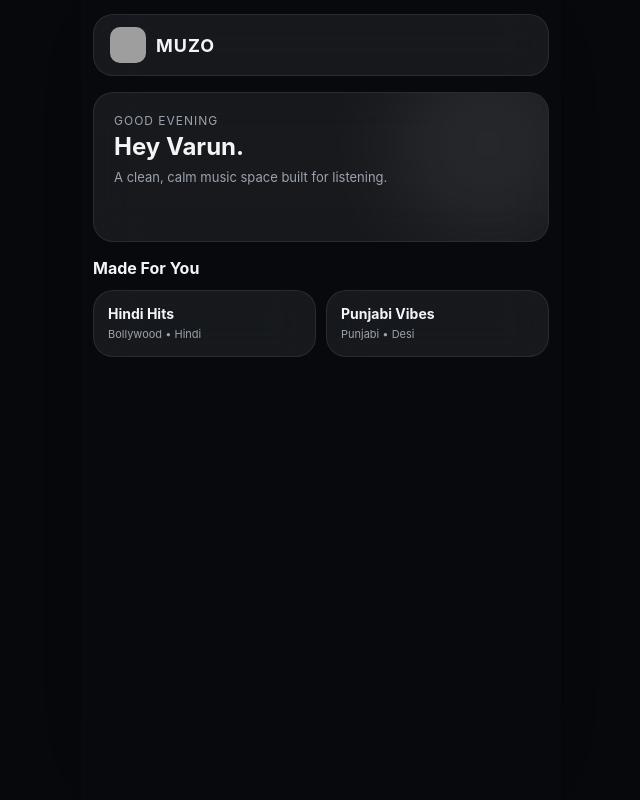
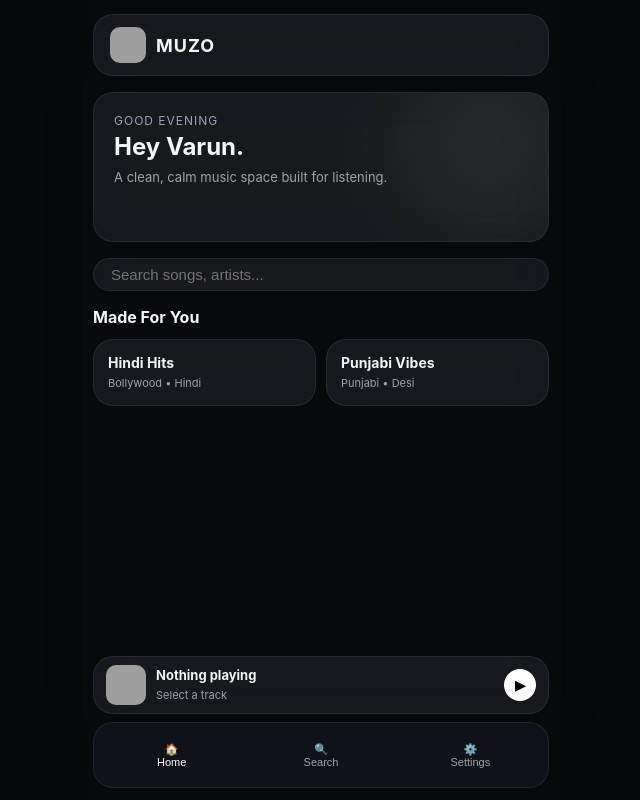
Before and after one commit to varunmaurya3656-create/muzo-app, a plain HTML site: page index.html in a window 1280 px wide. Shown: the whole page, without its empty margins (319-959 px from the left). Drawn offline with Linux system fonts and the light colour scheme; grey boxes are pictures that could not be loaded.

Commit message:
Update index.html

```diff
--- a/index.html
+++ b/index.html
@@ -33,7 +33,6 @@
     ]
   }'>
 
-  <!-- PWA Service Worker Engine -->
   <script>
     if ('serviceWorker' in navigator) {
       window.addEventListener('load', () => {
@@ -43,14 +42,15 @@
           self.addEventListener('fetch', e => e.respondWith(fetch(e.request)));
         `;
         const blob = new Blob([swContent], { type: 'application/javascript' });
-        navigator.serviceWorker.register(URL.createObjectURL(blob)).catch(err => console.log('SW Reg Error:', err));
+        navigator.serviceWorker.register(URL.createObjectURL(blob)).catch(err => console.log(err));
       });
     }
   </script>
 
   <style>
     :root{--bg:#0e1014;--bg2:#171a20;--glass:rgba(255,255,255,.065);--glass2:rgba(255,255,255,.095);--line:rgba(255,255,255,.08);--accent:#fff;--text:#f3f4f6;--muted:#9ca3af}
-    *{box-sizing:border-box;-webkit-tap-highlight-color:transparent}html,body{margin:0;min-height:100%;background:#080a0e;color:var(--text);font-family:-apple-system,BlinkMacSystemFont,"SF Pro Display",sans-serif;overflow-x:hidden}
+    *{box-sizing:border-box;-webkit-tap-highlight-color:transparent}
+    html,body{margin:0;min-height:100%;background:#080a0e;color:var(--text);font-family:-apple-system,BlinkMacSystemFont,"SF Pro Display",sans-serif;overflow-x:hidden}
     body:before{content:"";position:fixed;inset:0;z-index:-3;background:radial-gradient(circle at 10% 10%,#1c2028,#07090d 50%,#040507);pointer-events:none}
     .glass,.card,.header,.bottomNav,.mini,.modalSheet,.searchBox,.row,.mix,.trend,.loginCard,.profileCard,.setting,.pill,.subCard{background:var(--glass);backdrop-filter:blur(22px);-webkit-backdrop-filter:blur(22px);border:1px solid var(--line);border-radius:20px}
     .app{width:min(100%,480px);min-height:100dvh;margin:0 auto;padding:14px 12px calc(112px + env(safe-area-inset-bottom));position:relative;box-sizing:border-box}
@@ -60,10 +60,37 @@
     .bottomNav{position:fixed;z-index:40;bottom:max(12px,env(safe-area-inset-bottom));left:50%;transform:translateX(-50%);width:min(calc(100% - 24px),456px);height:66px;display:grid;grid-template-columns:repeat(3,1fr);padding:6px;gap:6px;background:rgba(18,21,27,.82)}
     .playerShade,.modalShade{position:fixed;inset:0;background:rgba(0,0,0,.62);backdrop-filter:blur(18px);-webkit-backdrop-filter:blur(18px);z-index:50;display:none}
     @media(min-width:700px){body{background:#07090d}.app{box-shadow:0 0 100px #0007}}
+    .hidden{display:none!important}
+    .primary{background:#fff;color:#000;border:0;padding:12px;border-radius:12px;font-weight:bold;width:100%;cursor:pointer}
+    .navBtn{background:transparent;border:0;color:var(--muted);display:flex;flex-direction:column;align-items:center;justify-content:center;font-size:11px;cursor:pointer}
+    .navBtn.active{color:#fff}
+    .mini{position:fixed;bottom:86px;left:50%;transform:translateX(-50%);width:min(calc(100% - 24px),456px);padding:8px 12px;display:flex;align-items:center;gap:10px;z-index:39}
+    .mini img{width:40px;height:40px;border-radius:10px;object-fit:cover}
   </style>
 </head>
 <body>
-  <div class="app">
+  <div id="splash" class="splash" style="position:fixed;inset:0;background:#080a0e;z-index:100;display:grid;place-items:center;">
+    <div style="text-align:center;">
+      <img src="https://i.ibb.co/hxnwJYr2/logo.png" style="width:64px;height:64px;border-radius:16px;margin-bottom:12px;">
+      <h2 style="margin:0;">MUZO</h2>
+    </div>
+  </div>
+
+  <div id="authScreen" class="authScreen hidden" style="position:fixed;inset:0;background:#080a0e;z-index:90;padding:20px;display:grid;place-items:center;">
+    <div class="loginCard" style="width:100%;max-width:360px;padding:24px;text-align:center;">
+      <img src="https://i.ibb.co/hxnwJYr2/logo.png" style="width:48px;height:48px;border-radius:12px;margin-bottom:12px;">
+      <h1 style="margin:0 0 4px;font-size:20px;">Welcome to MUZO</h1>
+      <p style="color:var(--muted);font-size:12px;margin-bottom:20px;">Your music. Your world. Beautifully personal.</p>
+      <button id="googleBtn" class="primary google" type="button">Continue with Google</button>
+      <div style="margin:15px 0;font-size:10px;color:var(--muted);">OR</div>
+      <input id="email" type="email" placeholder="you@example.com" style="width:100%;padding:12px;margin-bottom:10px;border-radius:10px;border:1px solid var(--line);background:rgba(255,255,255,.05);color:#fff;">
+      <input id="password" type="password" placeholder="Password" style="width:100%;padding:12px;margin-bottom:12px;border-radius:10px;border:1px solid var(--line);background:rgba(255,255,255,.05);color:#fff;">
+      <button id="emailBtn" class="primary" type="button">Sign In</button>
+      <div id="authError" class="error hidden" style="color:#ef4444;font-size:12px;margin-top:10px;"></div>
+    </div>
+  </div>
+
+  <div id="app" class="app hidden">
     <header class="header" style="display:flex;justify-content:space-between;align-items:center;padding:12px 16px;margin-bottom:16px;">
       <div style="display:flex;align-items:center;gap:10px;">
         <img src="https://i.ibb.co/hxnwJYr2/logo.png" alt="MUZO" style="width:36px;height:36px;border-radius:10px;object-fit:cover;">
@@ -72,11 +99,15 @@
       <button onclick="installPWA()" id="pwaInstallBtn" style="background:#fff;color:#000;border:0;padding:8px 14px;border-radius:12px;font-weight:bold;font-size:12px;cursor:pointer;display:none;">INSTALL APP</button>
     </header>
 
-    <main id="mainContent">
+    <main id="main">
       <div class="hero glass" style="margin-bottom:16px;">
         <div style="font-size:12px;color:var(--muted);text-transform:uppercase;letter-spacing:1px;">Good Evening</div>
         <h1 style="margin:4px 0 8px;font-size:24px;">Hey Varun.</h1>
         <p style="margin:0;color:var(--muted);font-size:13px;">A clean, calm music space built for listening.</p>
+      </div>
+
+      <div class="searchBox">
+        <input type="text" id="searchInput" placeholder="Search songs, artists...">
       </div>
 
       <div style="margin-bottom:20px;">
@@ -93,9 +124,31 @@
         </div>
       </div>
     </main>
+
+    <div id="mini" class="mini glass">
+      <img id="miniArt" src="https://i.ibb.co/hxnwJYr2/logo.png" alt="">
+      <div style="flex:1;overflow:hidden;">
+        <b id="miniTitle" style="display:block;font-size:13px;white-space:nowrap;overflow:hidden;text-overflow:ellipsis;">Nothing playing</b>
+        <span id="miniArtist" style="font-size:11px;color:var(--muted);">Select a track</span>
+      </div>
+      <button id="playBtn" style="background:#fff;color:#000;border:0;width:32px;height:32px;border-radius:50%;font-weight:bold;">▶</button>
+    </div>
+
+    <nav id="nav" class="bottomNav">
+      <button class="navBtn active" data-tab="home"><span>🏠</span><span>Home</span></button>
+      <button class="navBtn" data-tab="search"><span>🔍</span><span>Search</span></button>
+      <button class="navBtn" data-tab="settings"><span>⚙️</span><span>Settings</span></button>
+    </nav>
   </div>
 
+  <audio id="audio" preload="metadata" playsinline></audio>
+
+  <script src="https://www.gstatic.com/firebasejs/9.23.0/firebase-app-compat.js"></script>
+  <script src="https://www.gstatic.com/firebasejs/9.23.0/firebase-auth-compat.js"></script>
+  <script src="https://www.gstatic.com/firebasejs/9.23.0/firebase-firestore-compat.js"></script>
+
   <script>
+    // PWA Install Button Handler
     let deferredPrompt;
     window.addEventListener('beforeinstallprompt', (e) => {
       e.preventDefault();
@@ -113,6 +166,16 @@
         });
       }
     }
+
+    // App Hide Splash Screen on Load
+    window.addEventListener('load', () => {
+      setTimeout(() => {
+        const splash = document.getElementById('splash');
+        if (splash) splash.style.display = 'none';
+        const app = document.getElementById('app');
+        if (app) app.classList.remove('hidden');
+      }, 1000);
+    });
   </script>
 </body>
 </html>
```
